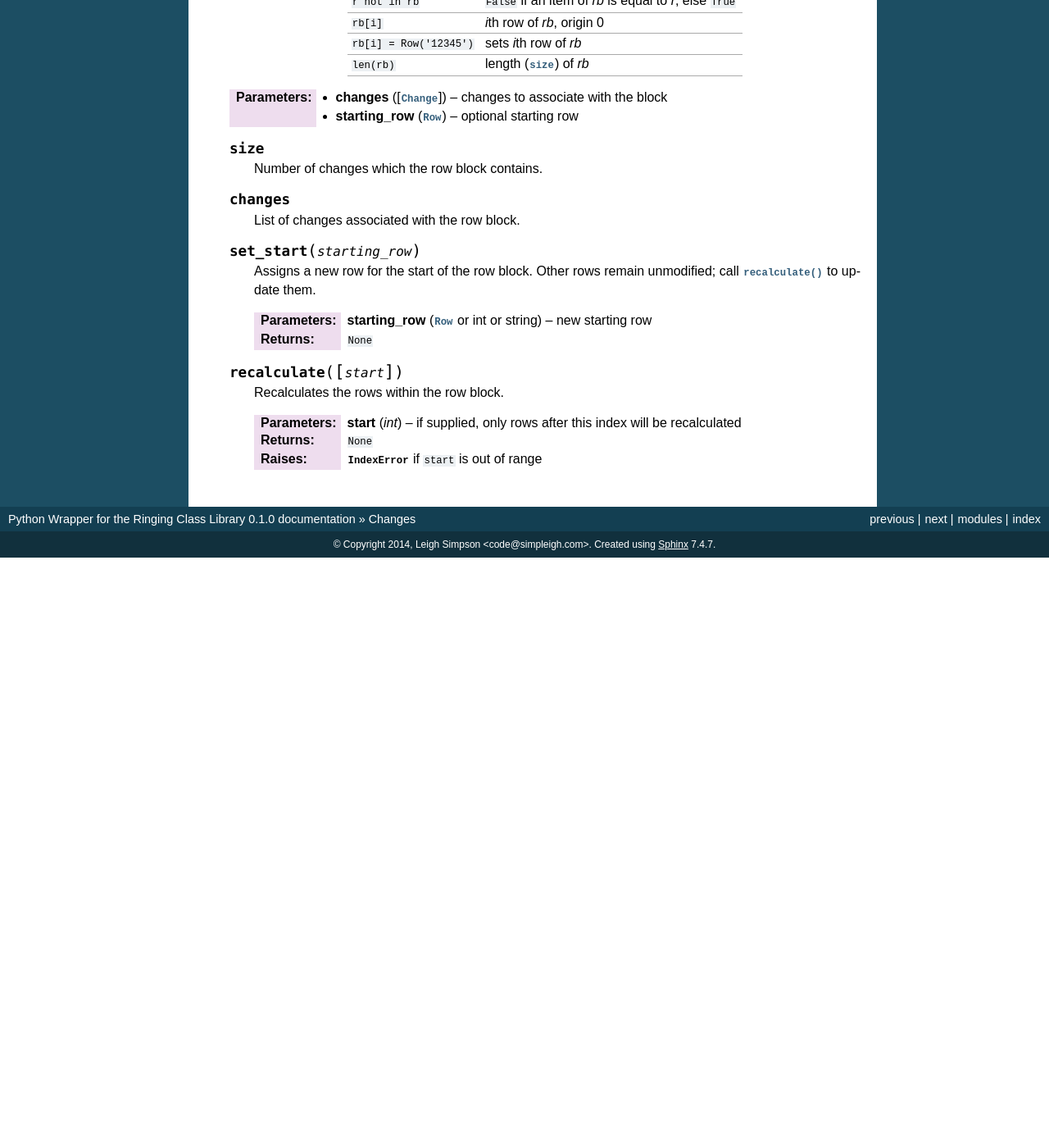
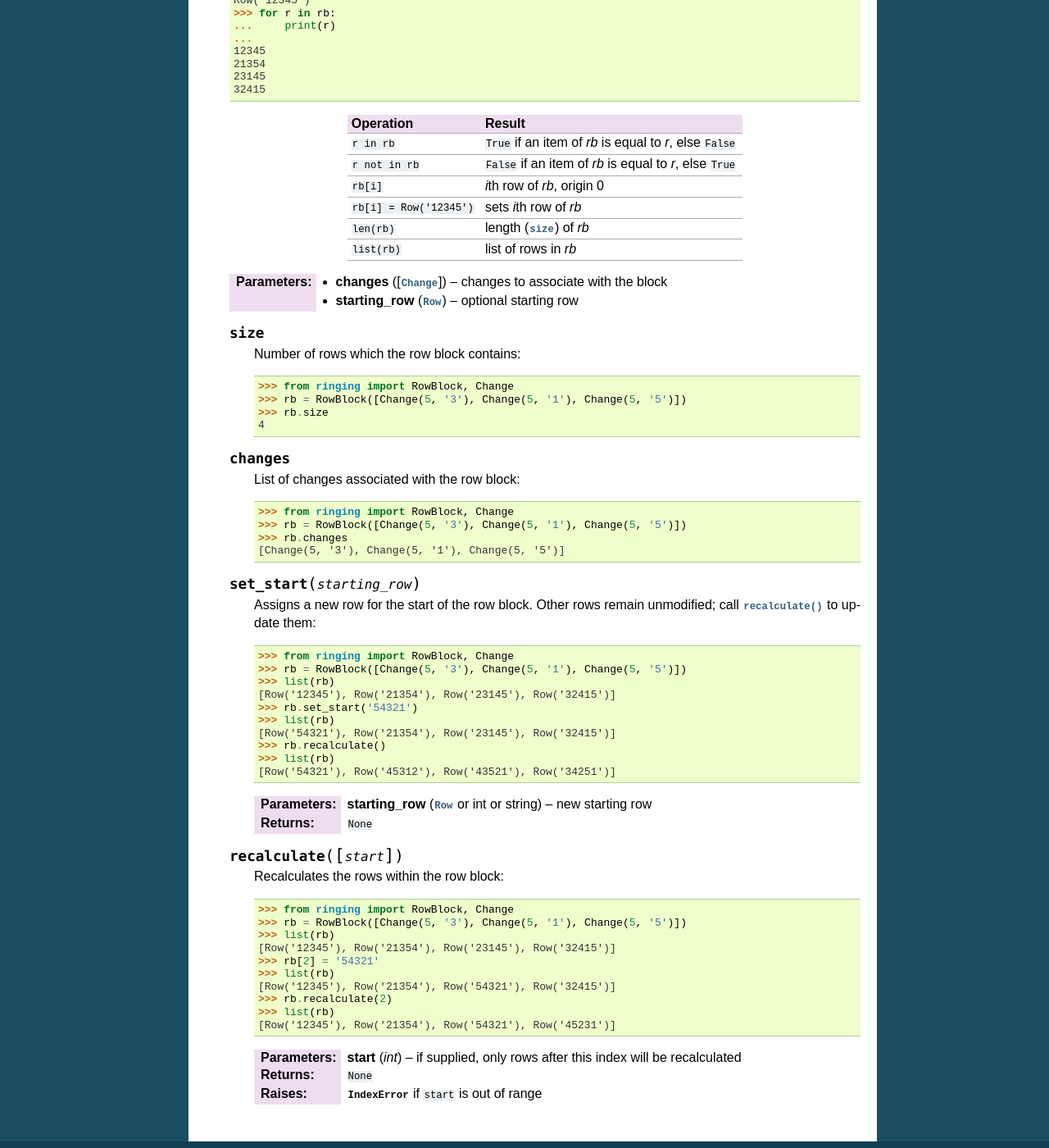
Before and after one commit to ringing-lib/ringing-lib-python, a Sphinx documentation site: the page built from docs/source/classes/change.rst, in a window 1280 px wide and 1400 px high, scrolled down 2797 px. Shown: the whole window at 82% size. Built offline with Sphinx 7.4.7, drawn with Linux system fonts in a browser that asks for light colours; before the commit the page ends 3477 px from its top, so only the background shows below that; some of the changed text lies outside the part shown.

Commit message:
Added examples to RowBlock documentation
[ci skip]

```diff
--- a/docs/source/classes/change.rst
+++ b/docs/source/classes/change.rst
@@ -151,7 +151,19 @@ lead of the method.
    Creates a block of rows using the changes in *changes*, starting from the row
    given in *starting_row* (or rounds if *starting_row* is not provided).
 
-   Row blocks support several standard sequence operations:
+   Row blocks support several standard sequence operations::
+
+      >>> from ringing import RowBlock, Change
+      >>> rb = RowBlock([Change(5, '3'), Change(5, '1'), Change(5, '5')])
+      >>> rb[0]
+      Row('12345')
+      >>> for r in rb:
+      ...     print(r)
+      ...
+      12345
+      21354
+      23145
+      32415
 
    ========================  ==================================================
    Operation                 Result
@@ -163,6 +175,7 @@ lead of the method.
    ``rb[i]``                 *i*\ th row of *rb*, origin 0
    ``rb[i] = Row('12345')``  sets *i*\ th row of *rb*
    ``len(rb)``               length (:attr:`size`) of *rb*
+   ``list(rb)``              list of rows in *rb*
    ========================  ==================================================
 
    :param changes: changes to associate with the block
@@ -172,16 +185,37 @@ lead of the method.
 
    .. attribute:: size
 
-      Number of changes which the row block contains.
+      Number of rows which the row block contains::
+
+         >>> from ringing import RowBlock, Change
+         >>> rb = RowBlock([Change(5, '3'), Change(5, '1'), Change(5, '5')])
+         >>> rb.size
+         4
 
    .. attribute:: changes
 
-      List of changes associated with the row block.
+      List of changes associated with the row block::
+
+         >>> from ringing import RowBlock, Change
+         >>> rb = RowBlock([Change(5, '3'), Change(5, '1'), Change(5, '5')])
+         >>> rb.changes
+         [Change(5, '3'), Change(5, '1'), Change(5, '5')]
 
    .. method:: set_start(starting_row)
 
       Assigns a new row for the start of the row block.
-      Other rows remain unmodified; call :meth:`recalculate` to update them.
+      Other rows remain unmodified; call :meth:`recalculate` to update them::
+
+         >>> from ringing import RowBlock, Change
+         >>> rb = RowBlock([Change(5, '3'), Change(5, '1'), Change(5, '5')])
+         >>> list(rb)
+         [Row('12345'), Row('21354'), Row('23145'), Row('32415')]
+         >>> rb.set_start('54321')
+         >>> list(rb)
+         [Row('54321'), Row('21354'), Row('23145'), Row('32415')]
+         >>> rb.recalculate()
+         >>> list(rb)
+         [Row('54321'), Row('45312'), Row('43521'), Row('34251')]
 
       :param starting_row: new starting row
       :type starting_row: :class:`Row` or int or string
@@ -189,7 +223,18 @@ lead of the method.
 
    .. method:: recalculate([start])
 
-      Recalculates the rows within the row block.
+      Recalculates the rows within the row block::
+
+         >>> from ringing import RowBlock, Change
+         >>> rb = RowBlock([Change(5, '3'), Change(5, '1'), Change(5, '5')])
+         >>> list(rb)
+         [Row('12345'), Row('21354'), Row('23145'), Row('32415')]
+         >>> rb[2] = '54321'
+         >>> list(rb)
+         [Row('12345'), Row('21354'), Row('54321'), Row('32415')]
+         >>> rb.recalculate(2)
+         >>> list(rb)
+         [Row('12345'), Row('21354'), Row('54321'), Row('45231')]
 
       :param int start: if supplied, only rows after this index will be
          recalculated
```
